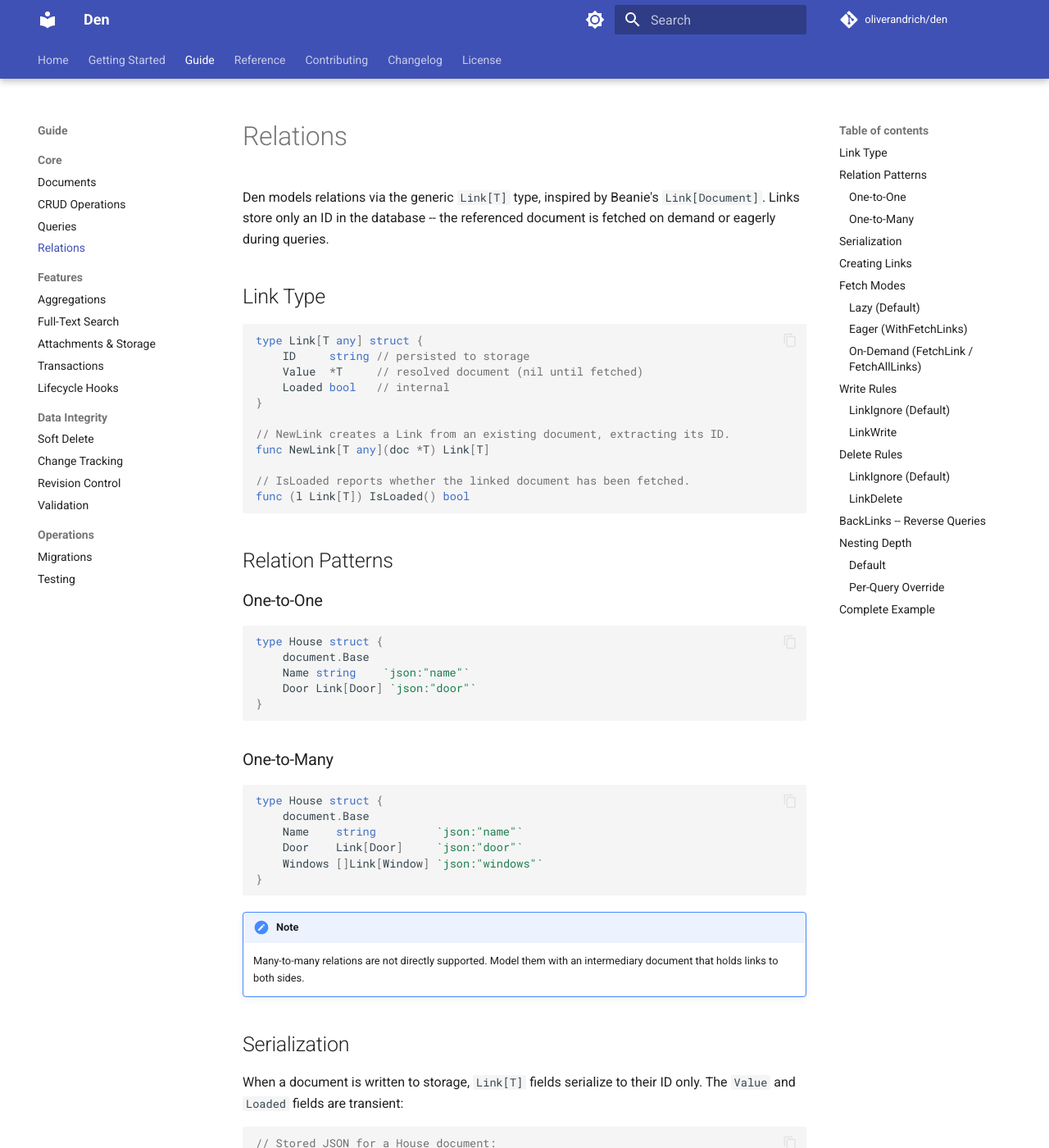
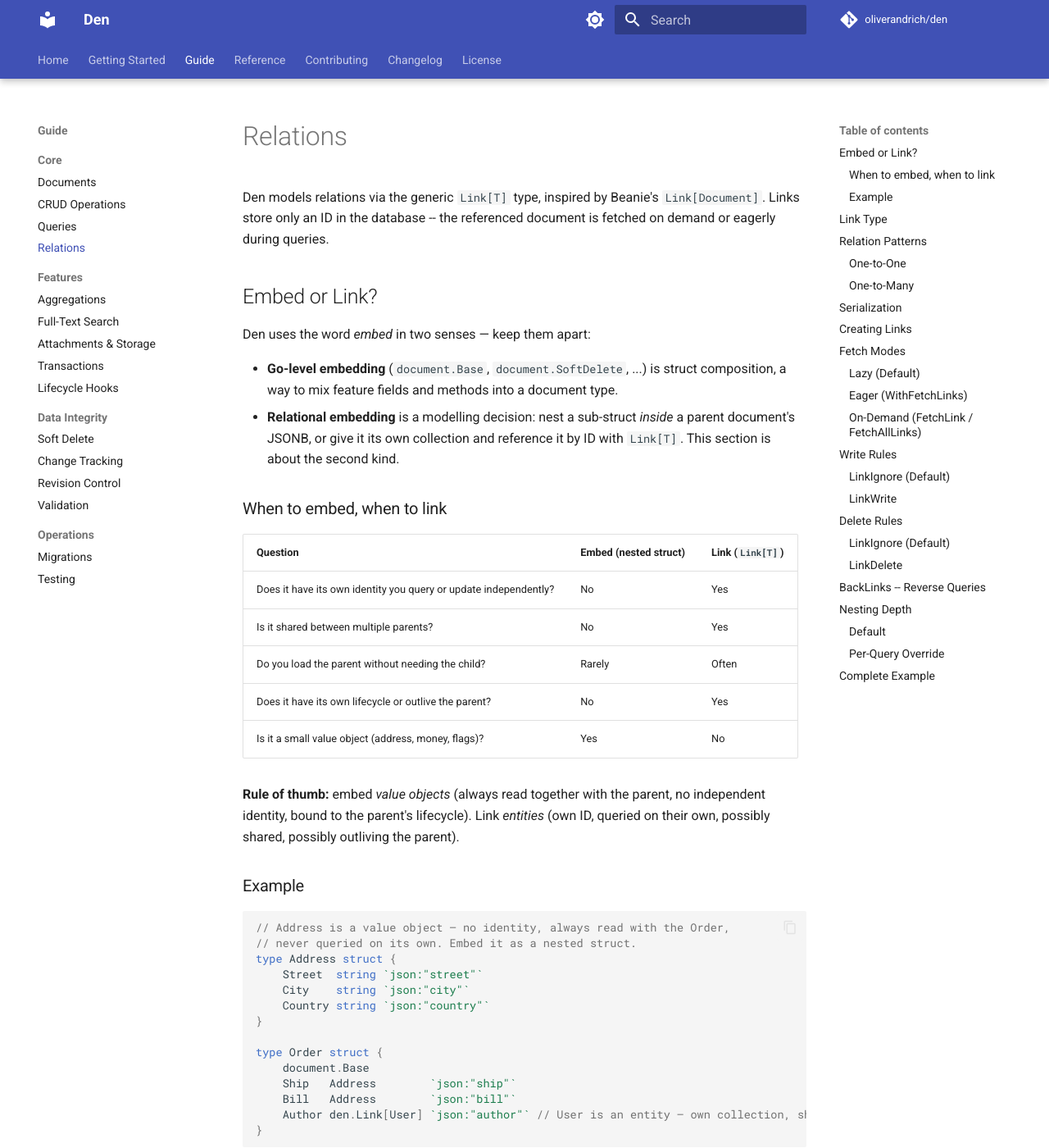
Before and after one commit to oliverandrich/den, an MkDocs documentation site: the page built from docs/guide/relations.md, in a window 1280 px wide and 1400 px high. Shown: the whole window at 82% size. Built offline with MkDocs 1.6.1 and Material for MkDocs 9.7.7, drawn with Linux system fonts in a browser that asks for light colours; comment, search, counter and statistics services are not loaded; some of the changed text lies outside the part shown.

Commit message:
docs(relations): add "Embed or Link?" decision section
Readers had no guide-level narrative for choosing between a nested
sub-struct and Link[T]. Adds a decision table plus example, and
disambiguates the two meanings of "embed" (Go composition vs. relational
nesting) that show up side by side in the docs.

````diff
--- a/docs/guide/relations.md
+++ b/docs/guide/relations.md
@@ -1,6 +1,46 @@
 # Relations
 
 Den models relations via the generic `Link[T]` type, inspired by Beanie's `Link[Document]`. Links store only an ID in the database -- the referenced document is fetched on demand or eagerly during queries.
+
+## Embed or Link?
+
+Den uses the word *embed* in two senses — keep them apart:
+
+- **Go-level embedding** (`document.Base`, `document.SoftDelete`, ...) is struct composition, a way to mix feature fields and methods into a document type.
+- **Relational embedding** is a modelling decision: nest a sub-struct *inside* a parent document's JSONB, or give it its own collection and reference it by ID with `Link[T]`. This section is about the second kind.
+
+### When to embed, when to link
+
+| Question | Embed (nested struct) | Link (`Link[T]`) |
+|---|---|---|
+| Does it have its own identity you query or update independently? | No | Yes |
+| Is it shared between multiple parents? | No | Yes |
+| Do you load the parent without needing the child? | Rarely | Often |
+| Does it have its own lifecycle or outlive the parent? | No | Yes |
+| Is it a small value object (address, money, flags)? | Yes | No |
+
+**Rule of thumb:** embed *value objects* (always read together with the parent, no independent identity, bound to the parent's lifecycle). Link *entities* (own ID, queried on their own, possibly shared, possibly outliving the parent).
+
+### Example
+
+```go
+// Address is a value object — no identity, always read with the Order,
+// never queried on its own. Embed it as a nested struct.
+type Address struct {
+    Street  string `json:"street"`
+    City    string `json:"city"`
+    Country string `json:"country"`
+}
+
+type Order struct {
+    document.Base
+    Ship   Address        `json:"ship"`
+    Bill   Address        `json:"bill"`
+    Author den.Link[User] `json:"author"` // User is an entity — own collection, shared
+}
+```
+
+Embedded `Address` values live inside the order's JSONB. The `Author` link stores only the user's ID; `den.FetchLink` or `WithFetchLinks()` resolves it when needed.
 
 ## Link Type
 
````
Also changed, not shown: docs/guide/documents.md (+3 -0 lines), docs/llms-full.txt (+38 -0 lines).
